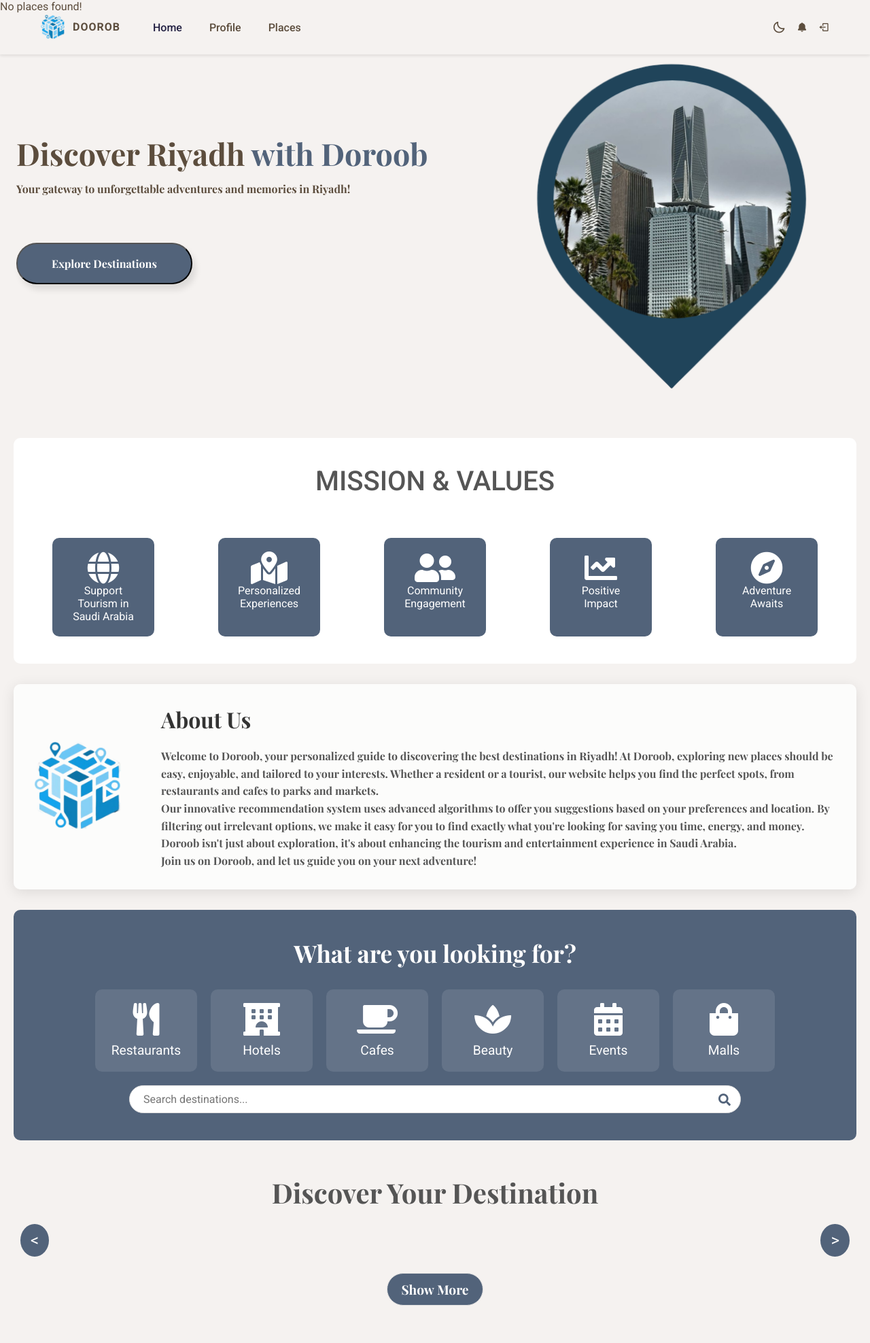
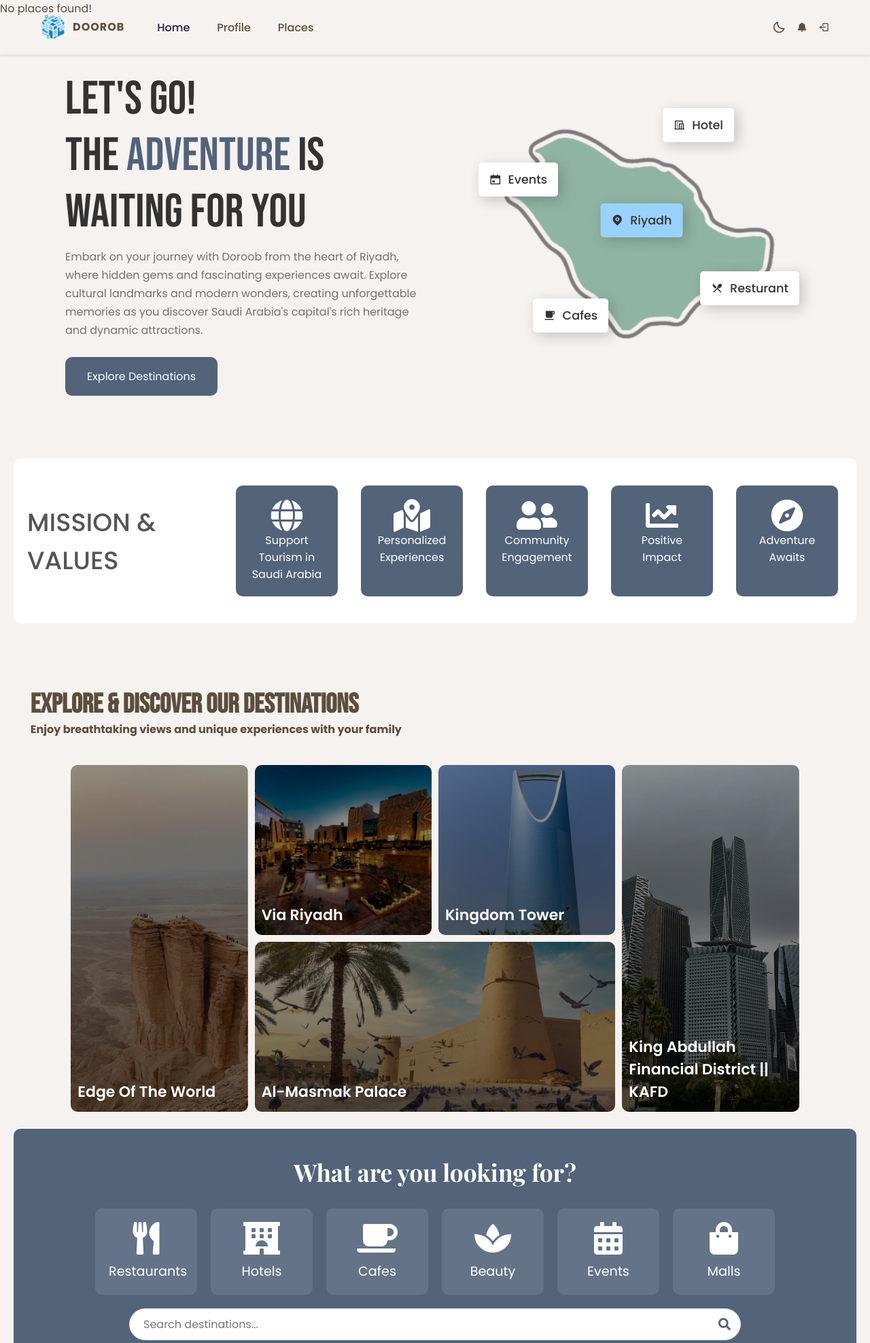
Before and after one commit to Riman13/2024-25_GP_18, a PHP site: page /homepage.php in a window 1280 px wide. Shown: the top 1975 px of the page at 68% size. Run offline with PHP 8.4, Linux system fonts and the light colour scheme; data that the repository does not hold is empty; some libraries are stand-ins or nearby versions.

Commit message:
homepage

```diff
--- a/Doorob/homepage.php
+++ b/Doorob/homepage.php
@@ -22,17 +22,21 @@ if ($result && $result->num_rows > 0) {
 <meta charset="UTF-8">
 <meta name="viewport" content="width=device-width, initial-scale=1.0">
 <title>Doroob</title>
-    <link rel="stylesheet" href="styles/homepage-styles.css">
-    <link href="https://fonts.googleapis.com/css2?family=Poppins:wght@400;600&display=swap" rel="stylesheet">
+
+<!--======== FONTS ========-->
+<link href="https://fonts.googleapis.com/css2?family=Poppins:wght@400;600&family=Playfair+Display:wght@700&display=swap" rel="stylesheet">
+
 <!--======== CSS ========-->
 <link rel="stylesheet" href="styles/footer-header-styles.css">
+<link rel="stylesheet" href="styles/homepage-styles.css">
+
 <!--======== ICONS ========-->
 <link rel="stylesheet" href="https://cdn.jsdelivr.net/npm/boxicons@latest/css/boxicons.min.css">
-       <!--======== WEBSITEICON ========-->
+<link href="https://cdn.jsdelivr.net/npm/remixicon@4.3.0/fonts/remixicon.css" rel="stylesheet"/>
+<link rel="stylesheet" href="https://cdnjs.cloudflare.com/ajax/libs/font-awesome/5.15.4/css/all.min.css">
+
+<!--======== WEBSITE ICON ========-->
 <link rel="shortcut icon" href="imgs/logo.png" type="image/x-icon">
-       <link rel="stylesheet" href="https://cdnjs.cloudflare.com/ajax/libs/font-awesome/5.15.4/css/all.min.css">
-       <link href="https://fonts.googleapis.com/css2?family=Playfair+Display:wght@700&family=Poppins:wght@400;600&display=swap" rel="stylesheet">
-
 
 </head>
 <body>
@@ -79,38 +83,43 @@ if ($result && $result->num_rows > 0) {
   </header>
 
 
-<!--
-
-<div class="Intro-container">
-    <div class="Intro-text">
-        <h1>Discover Riyadh<span class="highlight"> with Doroob</span></h1>
-        <p>Your gateway to unforgettable adventures and memories in Riyadh!</p>
-        <button class="cta-btn">Explore Destinations</button>
+<div class="intro-container">
+<div class="intro-image">
+<div class="intro-image-card intro-image-card1">
+        <span><i class="ri-map-pin-fill"></i></span>
+        Riyadh
+    </div>
+    <div class="intro-image-card intro-image-card2">
+        <span><i class="ri-hotel-line"></i></span>
+        Hotel
+    </div>
+    <div class="intro-image-card intro-image-card3">
+        <span><i class="ri-cup-fill"></i></span>
+        Cafes
+    </div>
+    <div class="intro-image-card intro-image-card4">
+        <span><i class="ri-restaurant-2-fill"></i></span>
+        Resturant
+    </div>
+    <div class="intro-image-card intro-image-card5">
+        <span><i class="ri-calendar-event-fill"></i></span>
+        Events
     </div>
 
+</div>
+<div class="intro-content">
 
+<h1>LET'S GO! <br/> THE<span class="highlight"> ADVENTURE</span> IS WAITING FOR You</h1>
+<p>Embark on your journey with Doroob from the heart of Riyadh, where hidden gems and fascinating experiences await. Explore cultural landmarks and modern wonders, creating unforgettable memories as you discover Saudi Arabia's capital's rich heritage and dynamic attractions.</p>        <button class="cta-btn" onclick="scrollToDestinations()">Explore Destinations</button>
 </div>
--->
-
-
-
-
-
-
-<div class="row">
-<div class="col">
-<h1>Discover Riyadh<span class="highlight"> with Doroob</span></h1>
-        <p>Your gateway to unforgettable adventures and memories in Riyadh!</p>
-        <button class="cta-btn">Explore Destinations</button>
-</div>
-    <div class="col"><img src="Imgs/Riyadh.png" class="feature-img"></div>
-
 </div>
 
 
 
 <div class="body-container">
-<!-- Mission & Values Section -->
+
+
+<!--============ Mission & Values Section =============-->
 <div class="mission-values">
     <h1>MISSION & VALUES</h1>
     <div class="key-pillars">
@@ -122,21 +131,39 @@ if ($result && $result->num_rows > 0) {
     </div>
 </div>
 
-<!-- About Us Section -->
-<div class="Aboutus-container">
-    <div class="logo-container">
-        <img src="Imgs/logo.png" alt="Doroob Logo">
+
+ <!--============ Gallrey =============-->
+<section>
+    <div class="gallrey">
+        <h3>Explore & Discover Our Destinations</h>
+        <p>Enjoy breathtaking views and unique experiences with your family</p>
     </div>
-    <div>
-        <h2>About Us</h2>
-        <p>Welcome to Doroob, your personalized guide to discovering the best destinations in Riyadh! At Doroob, exploring new places should be easy, enjoyable, and tailored to your interests. Whether a resident or a tourist, our website helps you find the perfect spots, from restaurants and cafes to parks and markets.</p>
-        <p>Our innovative recommendation system uses advanced algorithms to offer you suggestions based on your preferences and location. By filtering out irrelevant options, we make it easy for you to find exactly what you're looking for saving you time, energy, and money.</p>
-        <p>Doroob isn't just about exploration, it's about enhancing the tourism and entertainment experience in Saudi Arabia.</p>
-        <p>Join us on Doroob, and let us guide you on your next adventure!</p>
+    <div class="gallrey-container">
+        <div class="items item1">
+            <h2>Edge Of The World</h2>
+
         </div>
+        <div class="items item2">
+            <h2>Via Riyadh</h2>
+
+        </div>
+        <div class="items item3">
+            <h2>Kingdom Tower</h2>
+
+        </div>
+        <div class="items item4">
+            <h2>King Abdullah Financial District || KAFD</h2>
+
+        </div>
+        <div class="items item5">
+            <h2>Al-Masmak Palace</h2>
+
         </div>
 
-<!-- Filter Section -->
+    </div>
+</section>
+
+ <!--============ Filter =============-->
 <div class="filter-container">
     <h2>What are you looking for?</h2>
     <div class="filter-boxes">
@@ -175,7 +202,9 @@ if ($result && $result->num_rows > 0) {
     </div>
 </div>
 
-<div class="destinations">
+ <!--============ All Destinations =============-->
+
+<div class="destinations" id="destinations">
     <h2>Discover Your Destination</h2>
     <div class="places-container" id="placesContainer">
         <!-- Places will be dynamically injected here -->
@@ -189,6 +218,8 @@ if ($result && $result->num_rows > 0) {
     <!-- Show More button -->
     <button class="show-more" onclick="window.location.href='allplaces.php'">Show More</button>
 </div>
+
+ <!--============ CFRS =============-->
 <div class="destinations">
     <h2>You might like this</h2>
     <div class="places-container" id="cfrsPlacesContainer">
@@ -273,6 +304,9 @@ if ($result && $result->num_rows > 0) {
 
 <!--========== JS ==========-->
 <script src="scripts/scripts-fh.js"></script>
+<script src="https://unpkg.com/scrollreveal"></script>
+<script src="scripts/homepage-js.js"></script>
+
 <script>
 // Initialize variables
 let places = <?php echo json_encode($places); ?>;
@@ -291,7 +325,7 @@ function renderPlaces() {
         const isMiddle = index === 1; // Middle place
         placeDiv.className = isMiddle ? 'place large' : 'place small';
         placeDiv.innerHTML = `
-            <img src='Imgs/Riyadh.jpg' alt='${place.place_name}'>
+            <img src='imgs/Riyadh.jpg' alt='${place.place_name}'>
             <h3>${place.place_name}</h3>
             <p>Category: ${place.is_restaurant === 'RESTURANT' ? 'Restaurant' : place.categories}</p>
             <p>Rating: ${'★'.repeat(Math.floor(place.average_rating)) + '☆'.repeat(5 - Math.floor(place.average_rating))}</p>
--- a/Doorob/styles/homepage-styles.css
+++ b/Doorob/styles/homepage-styles.css
@@ -1,118 +1,180 @@
+
+
+@import url('https://fonts.googleapis.com/css2?family=Bebas+Neue&family=Poppins:ital,wght@0,100;0,200;0,300;0,400;0,500;0,600;0,700;0,800;0,900;1,100;1,200;1,300;1,400;1,500;1,600;1,700;1,800;1,900&display=swap');
+
+
+:root {
+    --primary-color: hsl(215, 20%, 40%);
+    --primary-color-dark: hsl(215, 30%, 50%);
+    --text-dark: #333333;
+    --text-light: #767268;
+    --white: #ffffff;
+    --max-width: 1200px;
+    --header-fonts: "Bebas Neue", sans-serif;
+    --body-font: "Poppins", sans-serif;
+}
+
+* {
+    padding: 0;
+    margin: 0;
+    box-sizing: border-box;
+}
+
+img {
+    display: flex;
+    width: 100%;
+}
 
 /*=============== Intro ===============*/
 
-.row{
-    display: flex;
-    flex-wrap: wrap;
-    margin-left: 3vh;
-
-}
-.col{
-
-    flex-basis: 50%;
-    position: relative;
+.intro-container {
+    max-width: var(--max-width);
+    margin: auto;
+    padding-block: 8rem 2rem;
+    padding-inline: 1rem;
+    display: grid;
+    gap: 2rem;
+    margin-top: 3rem;
 }
 
-.col h1{
-    margin-top: 180px;
-    font-family: 'Playfair Display', serif;
-    font-size: 2.8em;
-    line-height: 1.2;
-
+.intro-image {
+    position: relative;
+    isolation: isolate;
+    height: 50vh;
 }
 
-.col p{
-    margin-top: 15px;
-    font-family: 'Playfair Display', serif;
-    font-size: 1em;
-    line-height: 1.2;
-
+.intro-image::before {
+    position: absolute;
+    content: "";
+    width: 100%;
+    aspect-ratio: 1;
+    top: 50%;
+    left: 50%;
+    transform: translate(-50%, -50%);
+    background-image: url(imgs/SaudiMap.png);
+    background-size: cover;
+    background-position: center center;
+    background-repeat: no-repeat;
+    border-radius: 100%;
+    opacity: 0.5;
+    z-index: -1;
 }
 
-.col button {
-    text-decoration: none;
-    padding: 18px 50px;
-    border-radius: 30px;
-    background: var(--text-color-light);;
-    display: inline-block;
-    color: white;
-    font-weight: 700;
-    margin-top: 70px;
-    box-shadow: 5px 8px 10px rgba(0, 0, 0, 0.1);
-    font-family: 'Playfair Display', serif;
-
+body {
+    font-family: "Poppins", sans-serif;
 }
 
-.feature-img{
-    width: 80%;
-    margin-top: 10% ;
-    margin-left: 13%;
-}
-.highlight {
-    color: var(--text-color-light);
-    font-family: 'Playfair Display', serif;
+.intro-image-card {
+    position: absolute;
+    padding: 0.75rem 1rem;
+    display: flex;
+    align-items: center;
+    gap: 10px;
+    font-size: 1.1rem;
+    font-weight: 500;
+    color: var(--text-dark);
+    background-color: var(--white);
+    white-space: nowrap;
+    border-radius: 5px;
+    box-shadow: 5px 5px 20px rgba(0, 0, 0, 0.2);
+    z-index: -1;
 }
 
-/*
-.Intro-container {
-    background: url('Imgs/Riyadh4.png') no-repeat center center/cover;
-    height: 150vh;
-    display: flex;
-    flex-direction: column;
-    justify-content: center;
-    color: white;
-
+.intro-image-card1 {
+    top: 45%;
+    left: 18rem;
+    transform: translate(-50%, -50%);
+    background-color: hsl(207, 100%, 80%);
 }
 
-.Intro-text {
-    margin-top: 15vh;
-    margin-bottom: 10vh;
-    color: white;
-    text-align: left;
-    margin-left: 3vh;
-
+.intro-image-card2 {
+    top: 10%;
+    right: 9rem;
+    transform: translateY(-50%);
 }
 
-.Intro-text  *{
-
-    margin-top: 3vh;
-
+.intro-image-card3 {
+    top: 80%;
+    left: 8rem;
+    transform: translateY(-50%);
 }
 
-.Intro-text h1 {
-    font-family: 'Playfair Display', serif;
-    font-size: 3em;
-    line-height: 1.2;
+.intro-image-card4 {
+    top: 70%;
+    right: 3rem;
+    transform: translateY(-50%);
 }
 
-.Intro-text p {
-    font-family: 'Playfair Display', serif;
-    font-size: 1.2em;
-    font-weight: 400;
-    margin-top: 1.5vh;
+.intro-image-card5 {
+    top: 30%;
+    left: 3rem;
+    transform: translateY(-50%);
 }
 
-
-.highlight {
-    color: var(--text-color-light);
-    font-family: 'Playfair Display', serif;
+.intro-content {
+    margin-left: 2.5rem;
 }
 
-.cta-btn {
-    font-family: 'Playfair Display', serif;
-    font-weight: 600;
-    padding: 10px 20px;
-    background-color: var(--text-color-light);
-    border: 1px solid #ddd;
-    border-radius: 50px;
-    box-sizing: border-box;
-    color: white;
-    cursor: pointer;
+.intro-content h1 {
+    margin-bottom: 0.6rem;
+    font-size: 4.3rem;
+    font-weight: 400;
+    font-family: var(--header-fonts);
+    color: var(--text-dark);
 }
 
+.intro-content h1 span {
+    color: var(--primary-color);
+}
 
-*/
+.intro-content p {
+    margin-bottom: 1.6rem;
+    color: var(--text-light);
+    line-height: 1.70rem;
+    text-align: center;
+}
 
+.intro-content .cta-btn {
+    width: 100%;
+    padding: 1rem 2rem;
+    outline: none;
+    border: none;
+    font-size: 1rem;
+    white-space: nowrap;
+    color: var(--white);
+    background-color: var(--primary-color);
+    border-radius: 10px;
+    transition: background-color 0.3s, transform 0.3s;
+    cursor: pointer;
+    position: relative;
+    z-index: 10;
+}
+
+.intro-content .cta-btn:hover {
+    background-color: var(--primary-color-dark);
+}
+
+@media (min-width: 768px) {
+    .intro-container {
+        padding-block: 2rem;
+        grid-template-columns: repeat(2, 1fr);
+        align-items: center;
+    }
+
+    .intro-image {
+        grid-area: 1 / 2 / 2 / 3;
+    }
+
+    .intro-content :is(h1, p) {
+        text-align: left;
+    }
+}
+
+@media (min-width: 1024px) {
+    .intro-content .cta-btn {
+        width: fit-content;
+    }
+}
 
 /*=============== Search ===============*/
 
@@ -122,7 +184,6 @@
     align-items: center;
     width: 100%;
     margin-top: 20px;
-
 }
 
 .search-input-container {
@@ -132,7 +193,6 @@
     margin: 0 auto;
 }
 
-/* Input field */
 .search-input-container input {
     padding: 10px 40px 10px 20px;
     width: 100%;
@@ -140,7 +200,6 @@
     border-radius: 50px;
     box-sizing: border-box;
 }
-
 
 .search-input-container button {
     position: absolute;
@@ -157,41 +216,43 @@
     font-size: 18px;
 }
 
-
 .search-input-container input:focus {
     outline: none;
     border-color: #aaa;
 }
 
-
-
+/*=============== Body Container ===============*/
 .body-container {
     max-width: 100%;
     margin: 5vh auto;
     padding: 20px;
     border-radius: 10px;
 }
-
-
+/*=============== Mission Values===============*/
 .mission-values {
-    text-align: center;
+    display: flex;
+    justify-content: space-between;
+    align-items: center;
     color: var(--text-color-light);
     padding: 40px 20px;
     border-radius: 10px;
     margin-bottom: 30px;
     background-color: #fff;
+    flex-wrap: wrap;
 }
 
 .mission-values h1 {
-    font-size: 2.5em;
-    margin-bottom: 5%;
+    font-size: 2.3em;
     color: #555;
-
+    margin: 0;
+    flex-basis: 25%;
+    text-align: left;
 }
 
 .key-pillars {
     display: flex;
     justify-content: space-around;
+    flex-basis: 75%;
     flex-wrap: wrap;
     gap: 20px;
 }
@@ -212,52 +273,9 @@
 
 .key-pillars i {
     font-size: 3em;
-
 }
 
-
-.Aboutus-container {
-    display: flex;
-    align-items: center;
-    justify-content: center;
-    padding: 30px;
-    background-color: rgba(255, 255, 255, 0.758);
-    color: #333;
-    border-radius: 10px;
-    margin-bottom: 30px;
-    box-shadow: 0 4px 20px rgba(0, 0, 0, 0.1);
-
-}
-
-.logo-container {
-    display: inline-block;
-    margin-right: 5%;
-}
-
-.logo-container img {
-    max-width: 100%;
-    height: auto;
-
-}
-
-.Aboutus-container h2 {
-    font-size: 2em;
-    margin-bottom: 20px;
-    font-family: 'Playfair Display', serif;
-}
-
-.Aboutus-container p {
-    font-size: 1em;
-    line-height: 1.6;
-    color: #555;
-    font-family: 'Playfair Display', serif;
-}
-
-
-.Aboutus-container:hover {
-    transform: scale(1.02);
-}
-
+/*=============== Filter===============*/
 
 .filter-container {
     text-align: center;
@@ -270,9 +288,8 @@
 .filter-container h2 {
     font-size: 2.2em;
     margin-bottom: 30px;
-    font-family:'Playfair Display', serif;;
+    font-family: 'Playfair Display', serif;
 }
-
 
 .filter-boxes {
     display: flex;
@@ -305,7 +322,7 @@
 }
 
 
-
+/*=============== All Destinations===============*/
 
 .destinations {
     padding: 50px 0;
@@ -325,7 +342,7 @@
 
 }
 
-
+/* Flex container for places */
 .places-container {
     display: flex;
     justify-content: center;
@@ -348,14 +365,14 @@
 
 }
 
-
+/* Middle place (larger) */
 .place.large {
     width: 360px; /* Larger size for the middle place */
     transform: scale(1.1);
     height: 350px;
 }
 
-
+/* Image inside the place card */
 .place img {
     width: 100%;
     height: 40%;
@@ -363,7 +380,7 @@
     margin-bottom: 15px;
 }
 
-
+/* Place name styling */
 .place h3 {
     font-size: 1.5em;
     margin-bottom: 10px;
@@ -372,7 +389,7 @@
 
 }
 
-
+/* Category and rating */
 .place p {
     font-size: 1em;
     color: #777;
@@ -380,7 +397,7 @@
     font-family: 'Playfair Display', serif;
 }
 
-
+/* Button styling */
 .place button {
     transition: background-color 0.3s ease;
     font-family: 'Playfair Display', serif;
@@ -399,6 +416,7 @@
     background-color: #0056b3;
 }
 
+/* Navigation buttons for sliding through places */
 .nav-btn {
     background-color: var(--text-color-light);
     color: white;
@@ -415,7 +433,7 @@
 
 }
 
-
+/* Left and right button positions */
 .nav-btn.left {
     left: 10px;
 }
@@ -424,16 +442,17 @@
     right: 10px;
 }
 
-
+/* Button hover effect */
 .nav-btn:hover {
     background-color: #0056b3;
 }
 
-
+/* Smooth sliding of the places */
 .places-container {
     transition: transform 0.5s ease-in-out;
 }
 
+/* Show More button */
 .show-more {
     margin-top: 30px;
     padding: 10px 20px;
@@ -450,7 +469,113 @@
     cursor: pointer;
 }
 
-
 .show-more:hover {
     background-color: #0056b3;
 }
+
+
+
+/*============gallrey===============*/
+
+section {
+    width: 100%;
+    height: auto;
+    padding: 2%;
+
+}
+
+section .gallrey {
+    text-align: center;
+    padding: 40px 0px;
+}
+
+section .gallrey h3 {
+    font-size: 2.5rem;
+    font-weight: bold;
+    text-align: left;
+    font-family: var(--header-fonts);
+}
+
+section .gallrey p {
+    font-size: 1rem;
+    font-family: var(--body-font);
+}
+
+.gallrey-container {
+    width: 90%;
+    margin: auto;
+    display: grid;
+    grid-template-columns: repeat(4, 1fr);
+    grid-auto-rows: 250px;
+    grid-gap: 10px;
+}
+
+.gallrey-container .items {
+    width: 100%;
+    height: 100%;
+    background-repeat: no-repeat !important;
+    background-size: cover !important;
+    border-radius: 10px;
+    background-position: center !important;
+    display: flex;
+    justify-content: end;
+    align-items: start;
+    padding: 0px 0px 10px 10px;
+    flex-direction: column;
+    color: var(--white);
+}
+
+.gallrey-container .items h2 {
+    font-size: 22px;
+    font-weight: 600;
+    margin-bottom: 3px;
+}
+
+.gallrey-container .items p {
+    font-size: 17px;
+    font-weight: 300;
+    color: white;
+}
+
+.gallrey-container .item1 {
+    background: linear-gradient(rgba(0,0,0,0.4),rgba(0,0,0,0.6)),url(imgs/homepagegallery/pic1.jpg);
+    grid-row: span 2;
+}
+.gallrey-container .item2 {
+    background: linear-gradient(rgba(0,0,0,0.4),rgba(0,0,0,0.6)),url(imgs/homepagegallery/pic2.jpg);
+}
+
+.gallrey-container .item3 {
+    background: linear-gradient(rgba(0,0,0,0.4),rgba(0,0,0,0.6)),url(imgs/homepagegallery/pic3.jpg);
+}
+
+.gallrey-container .item4 {
+    background: linear-gradient(rgba(0,0,0,0.4),rgba(0,0,0,0.6)),url(imgs/homepagegallery/pic5.jpg);
+    grid-row: span 2;
+}
+
+.gallrey-container .item5 {
+    background: linear-gradient(rgba(0,0,0,0.4),rgba(0,0,0,0.6)),url(imgs/homepagegallery/pic4.jpg);
+    grid-column: span 2;
+}
+
+@media (max-width: 991px) {
+    .gallrey-container {
+        grid-template-columns: repeat(2, 1fr);
+    }
+    .gallrey-container .item1 {
+        grid-row: auto;
+    }
+    .gallrey-container .item4 {
+        grid-row: auto;
+    }
+    .gallrey-container .item5 {
+        grid-column: auto;
+    }
+}
+
+@media (max-width: 650px) {
+    .gallrey-container {
+        grid-template-columns: repeat(1, 1fr);
+    }
+}
```
Also changed, not shown: Doorob/scripts/homepage-js.js (added, +55 -0 lines), Doorob/imgs/Riyadh.png (deleted), Doorob/imgs/SaudiMap.png (added), Doorob/imgs/homepagegallery/pic1.jpg (added), Doorob/imgs/homepagegallery/pic2.jpg (added), Doorob/imgs/homepagegallery/pic3.jpg (added), Doorob/imgs/homepagegallery/pic4.jpg (added), Doorob/imgs/homepagegallery/pic5.jpg (added). Lines whose indentation alone changed are shown as unchanged.
